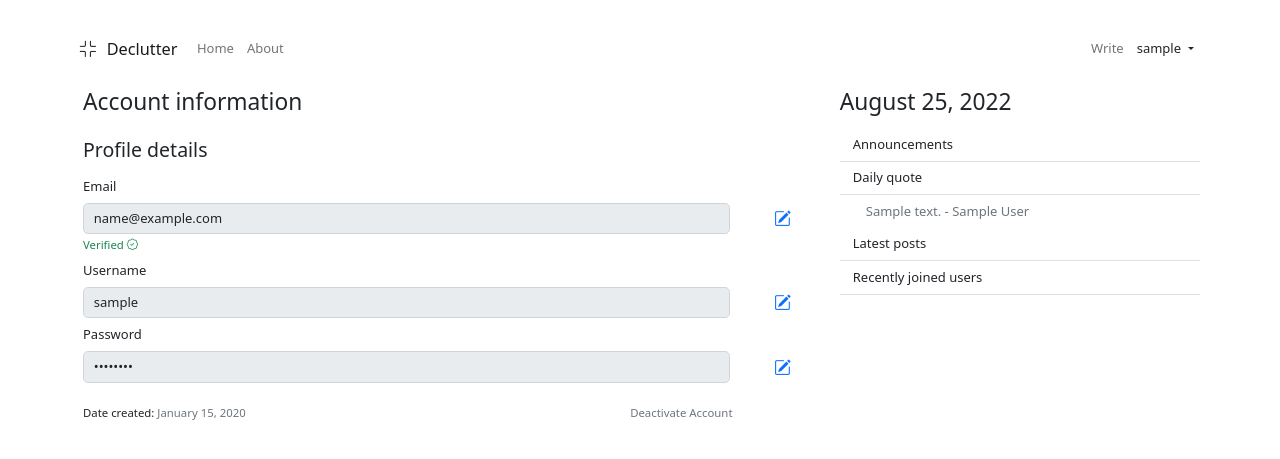
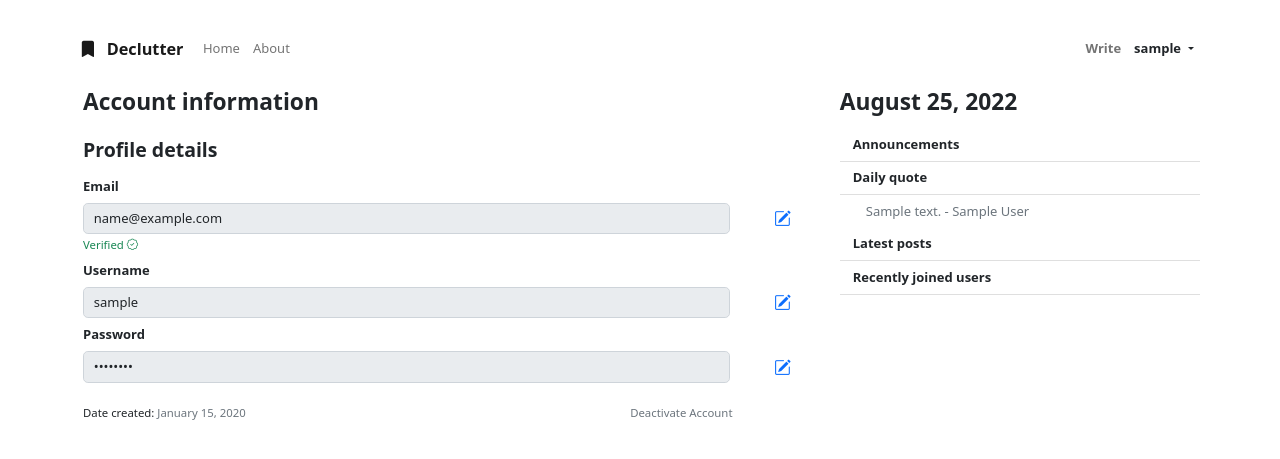
Before and after one commit to hyoaru/declutter, a Flask app: page /account in a window 1280 px wide. Shown: the top 459 px of the page. Run offline with Flask 2, Linux system fonts and the light colour scheme; a user stored in the database is signed in; tables that the repository leaves empty hold one stand-in row (values such as "Sample post"); a database or web service that is not in the repository returns one stand-in record (values such as "Sample title"); data that the repository does not hold is empty; some libraries are stand-ins or nearby versions.

Commit message:
[modify] headers fontweight and other minor aesthetic changes

```diff
--- a/declutter/templates/authentication/forgot_password.html
+++ b/declutter/templates/authentication/forgot_password.html
@@ -2,12 +2,12 @@
 {% block content %}
     <form action="" method="POST">
         {{ form.csrf_token }}
-        <h3 class="mb-4">Forgot password</h3>
+        <h3 class="mb-4 fw-bold">Forgot password</h3>
 
         <div class="form-group mb-4">
 
             <div class="mb-2">
-                <span class="text-muted">I remember my account by: </span>
+                <span class="text-muted form-label fw-semibold">I remember my account by: </span>
             </div>
             <div class="form-group mb-2">
                 {% if form.user_input.errors %}
--- a/declutter/templates/authentication/login.html
+++ b/declutter/templates/authentication/login.html
@@ -2,11 +2,11 @@
 {% block content %}
     <form action="" method="POST">
         {{ form.csrf_token }}
-        <h3 class="mb-4">Log in</h3>
+        <h3 class="mb-4 fw-bold">Log in</h3>
 
         <div class="form-group mb-4">
             <div class="form-group mb-2">
-                {{ form.user_username.label(class="form-label") }}
+                {{ form.user_username.label(class="form-label fw-semibold") }}
 
                 {% if form.user_username.errors %}
                     {{ form.user_username(class="form-control is-invalid", required=False) }}
@@ -21,7 +21,7 @@
             </div>
 
             <div class="form-group mb-2">
-                {{ form.user_password.label(class="form-label") }}
+                {{ form.user_password.label(class="form-label fw-semibold") }}
 
                 {% if form.user_password.errors %}
                     {{ form.user_password(class="form-control is-invalid", required=False) }}
--- a/declutter/templates/authentication/reset_password.html
+++ b/declutter/templates/authentication/reset_password.html
@@ -2,11 +2,11 @@
 {% block content %}
     <form action="" method="POST">
         {{ form.hidden_tag() }}
-        <h3 class="mb-4">Reset Password</h3>
+        <h3 class="mb-4 fw-bold">Reset Password</h3>
 
         <div class="form-group mb-4">
             <div class="form-group mb-2">
-                {{ form.user_password.label(class="form-label") }}
+                {{ form.user_password.label(class="form-label fw-semibold") }}
 
                 {% if form.user_password.errors %}
                     {{ form.user_password(class="form-control is-invalid", required=False) }}
@@ -25,7 +25,7 @@
             </div>
 
             <div class="form-group mb-2">
-                {{ form.user_password_confirm.label(class="form-label") }}
+                {{ form.user_password_confirm.label(class="form-label fw-semibold") }}
 
                 {% if form.user_password_confirm.errors %}
                     {{ form.user_password_confirm(class="form-control is-invalid", required=False) }}
--- a/declutter/templates/base.html
+++ b/declutter/templates/base.html
@@ -26,8 +26,8 @@
     <header>
         <nav class="navbar navbar-expand-md fixed-top pt-4 px-4 bg-white">
             <div class="container pt-3">
-                <a href="/" class="navbar-brand">
-                    <i class="bi bi-fullscreen-exit me-2"></i>
+                <a href="{{ url_for('main.home') }}" class="navbar-brand fw-bold">
+                    <i class="bi bi-bookmark-fill me-2"></i>
                     Declutter
                 </a>
 
@@ -47,11 +47,11 @@
 
                     {% if current_user.is_authenticated %}
                         <ul class="navbar-nav">
-                            <li class="nav-item">
-                                <a href="{{ url_for('posts.post_create') }}" class="nav-link">Write</a>
+                            <li class="nav-item fw-bold">
+                                <a href="{{ url_for('posts.post_create') }}" class="nav-link fw-semibold">Write</a>
                             </li>
                             <div class="nav-item dropdown">
-                                <a href="#" class="nav-link dropdown-toggle text-dark" data-bs-toggle="dropdown" id="navbarDropdownMenuLink">
+                                <a href="#" class="nav-link dropdown-toggle text-dark fw-semibold" data-bs-toggle="dropdown" id="navbarDropdownMenuLink">
                                     {{ current_user.user_username }}
                                 </a>
                                 <ul class="dropdown-menu">
@@ -64,10 +64,10 @@
                     {% else %}
                         <ul class="navbar-nav">
                             <li class="nav-item">
-                                <a href="{{ url_for('authentication.login') }}" class="nav-link">Login</a>
+                                <a href="{{ url_for('authentication.login') }}" class="nav-link fw-semibold">Login</a>
                             </li>
                             <li class="nav-item">
-                                <a href="{{ url_for('authentication.register') }}" class="nav-link">Register</a>
+                                <a href="{{ url_for('authentication.register') }}" class="nav-link fw-semibold">Register</a>
                             </li>
                         </ul>
                     {% endif %}
@@ -96,20 +96,20 @@
             </section>
 
             <aside class="col-md-4 mt-4 mt-md-0">
-                <h3 class="mb-3">{{ datetime_tolocal(datetime_utcnow).strftime("%B %-d, %Y") }}</h3>
+                <h3 class="mb-3 fw-bold">{{ datetime_tolocal(datetime_utcnow).strftime("%B %-d, %Y") }}</h3>
                 <ul class="list-group list-group-flush">
-                    <li class="list-group-item ps-1 ps-md-3">Announcements</li>
-                    <li class="list-group-item ps-1 ps-md-3">Daily quote</li>
+                    <li class="list-group-item ps-1 ps-md-3 fw-semibold">Announcements</li>
+                    <li class="list-group-item ps-1 ps-md-3 fw-semibold">Daily quote</li>
                         <div class="list-group-flush ps-3">
                             <span class="list-group-item text-break text-muted">{{ quote_of_the_day.get('content') }} - {{ quote_of_the_day.get('author') }}</span>
                         </div>
-                    <li class="list-group-item ps-1 ps-md-3">Latest posts</li>
+                    <li class="list-group-item ps-1 ps-md-3 fw-semibold">Latest posts</li>
                         <div class="list-group-flush ps-3">
                             {% for post in posts_recent_10 %}
                                 <a href="{{ url_for('posts.post', post_id = post.post_id) }}" class="list-group-item text-break text-muted">{{ post.post_title }}</a>
                             {% endfor %}
                         </div>
-                    <li class="list-group-item ps-1 ps-md-3">Recently joined users</li>
+                    <li class="list-group-item ps-1 ps-md-3 fw-semibold">Recently joined users</li>
                         <div class="list-group-flush ps-3">
                             {% for user in users_recent_10 %}
                                 <a href="{{ url_for('users_general.user', user_username = user.user_username) }}" class="list-group-item text-break text-muted">{{ user.user_username }}</a>
--- a/declutter/templates/main/about.html
+++ b/declutter/templates/main/about.html
@@ -1,4 +1,4 @@
 {% extends 'base.html' %}
 {% block content %}
-    <h3 class="mb-4">About page</h3>
+    <h3 class="mb-4 fw-bold">About page</h3>
 {% endblock content %}
--- a/declutter/templates/main/home.html
+++ b/declutter/templates/main/home.html
@@ -1,14 +1,14 @@
 {% extends 'base.html' %}
 {% block content %}
-    <h3 class="mb-4">Home</h3>
+    <h3 class="mb-4 fw-bold">Home</h3>
     {% for post in posts.items %}
         <div class="media border-bottom mb-4 pb-4">
             <div class="media-body">
                 {% if post.post_author != current_user %}
-                    <h4> <a href="{{ url_for('posts.post', post_id = post.post_id) }}" class="article-title text-break">{{ post.post_title }}</a></h4>
+                    <h4> <a href="{{ url_for('posts.post', post_id = post.post_id) }}" class="article-title fw-semibold text-break">{{ post.post_title }}</a></h4>
                 {% else %}
                     <div class="d-flex">
-                        <h4 class="me-auto"> <a href="{{ url_for('posts.post', post_id = post.post_id) }}" class="article-title text-break">{{ post.post_title }}</a></h4>
+                        <h4 class="me-auto"> <a href="{{ url_for('posts.post', post_id = post.post_id) }}" class="article-title fw-semibold text-break">{{ post.post_title }}</a></h4>
                         <div class="dropstart">
                             <a href="#" class="btn btn-sm dropdown-toggle" data-bs-toggle="dropdown"></a>
                             <div class="dropdown-menu">
--- a/declutter/templates/posts/post.html
+++ b/declutter/templates/posts/post.html
@@ -3,10 +3,10 @@
     <div class="media">
         <div class="media-body">
             {% if post.post_author != current_user %}
-                <h3 class="article-title text-break">{{ post.post_title }}</h3>
+                <h3 class="article-title fw-bold text-break">{{ post.post_title }}</h3>
             {% else %}
                 <div class="d-flex">
-                    <h3 class="me-auto"> <a href="#" class="article-title text-break">{{ post.post_title }}</a></h3>
+                    <h3 class="me-auto"> <a href="#" class="article-title fw-bold text-break">{{ post.post_title }}</a></h3>
                     <div class="dropstart">
                         <a href="#" class="btn btn-sm dropdown-toggle" data-bs-toggle="dropdown"></a>
                         <div class="dropdown-menu">
--- a/declutter/templates/posts/post_create.html
+++ b/declutter/templates/posts/post_create.html
@@ -1,6 +1,6 @@
 {% extends 'base.html' %}
 {% block content %}
-    <h3 class="mb-4">Write</h3>
+    <h3 class="mb-4 fw-bold">Write</h3>
     <form action="" method="POST">
         {{ form.csrf_token }}
         <fieldset>
--- a/declutter/templates/users/account/account.html
+++ b/declutter/templates/users/account/account.html
@@ -1,12 +1,12 @@
 {% extends 'base.html' %}
 {% block content %}
-    <h3 class="mb-4">Account information</h3>
+    <h3 class="mb-4 fw-bold">Account information</h3>
     <form action="">
         <fieldset disabled>
-            <legend class="mb-3">Profile details</legend>
+            <legend class="mb-3 fw-semibold">Profile details</legend>
 
             <div class="mb-2">
-                <label for="disabledTextEmail" class="form-label">Email</label>
+                <label for="disabledTextEmail" class="form-label fw-semibold">Email</label>
                 <div class="row">
                     <div class="col-11">
                         <input type="text" class="form-control" value="{{ current_user.user_email }}">
@@ -24,7 +24,7 @@
             </div>
 
             <div class="mb-2">
-                <label for="disabledTextEmail" class="form-label">Username</label>
+                <label for="disabledTextEmail" class="form-label fw-semibold">Username</label>
                 <div class="row">
                     <div class="col-11">
                         <input type="text" class="form-control" value="{{ current_user.user_username }}">
@@ -36,7 +36,7 @@
             </div>
 
             <div class="mb-2">
-                <label for="disabledTextEmail" class="form-label">Password</label>
+                <label for="disabledTextEmail" class="form-label fw-semibold">Password</label>
                 <div class="row">
                     <div class="col-11">
                         <input type="password" class="form-control" value="password">
@@ -52,7 +52,7 @@
                     <small>Date created: <span class="text-muted">{{ datetime_tolocal(current_user.user_date_created_utc).strftime("%B %-d, %Y") }}</span> </small>
                 </div>
                 <div class="justify-content-end me-5 pe-xl-4">
-                    <small><a href="{{ url_for('users_account.deactivate_account') }}" class="text-secondary" style="text-decoration: None;">Deactivate Account</a></small>
+                    <small><a href="{{ url_for('users_account.deactivate_account') }}" class="text-secondary text-decoration-none">Deactivate Account</a></small>
                 </div>
             </div>
         </fieldset>
--- a/declutter/templates/users/account/deactivate_account.html
+++ b/declutter/templates/users/account/deactivate_account.html
@@ -1,11 +1,11 @@
 {% extends 'base.html' %}
 {% block content %}
-    <h3 class="mb-4">Deactivate Account</h3>
+    <h3 class="mb-4 fw-bold">Deactivate Account</h3>
     <form action="" method="POST">
         {{ form.hidden_tag() }}
         <fieldset>
             <div class="form-group mb-2">
-                <label for="" class="form-label">Please enter <span class="text-muted">`{{ form.get_deactivate_confirmation() }}`</span> to confirm</label>
+                <label for="" class="form-label fw-semibold">Please enter <span class="text-muted">`{{ form.get_deactivate_confirmation() }}`</span> to confirm</label>
                 {% if form.deactivate_confirmation.errors %}
                     {{ form.deactivate_confirmation(class="form-control is-invalid", placeholder="Enter deactivation confirmation", required=False) }}
                     <div class="invalid-feedback">
@@ -20,7 +20,7 @@
                 {% endif %}
             </div>
             <div class="form-group mb-4">
-                {{ form.user_password_confirm.label(class="form-label") }}
+                {{ form.user_password_confirm.label(class="form-label fw-semibold") }}
                 {{ form.user_password_confirm(class="form-control", required=False, placeholder="Enter your password") }}
             </div>
             <div class="form-group">
--- a/declutter/templates/users/account/update_username.html
+++ b/declutter/templates/users/account/update_username.html
@@ -1,15 +1,15 @@
 {% extends 'base.html' %}
 {% block content %}
-    <h3 class="mb-4">Update username</h3>
+    <h3 class="mb-4 fw-bold">Update username</h3>
     <form action="" method="POST">
         {{ form.csrf_token }}
         <fieldset disabled class="mb-2">
-            <label class="form-label">Current username</label>
+            <label class="form-label fw-semibold">Current username</label>
             <input type="text" class="form-control" value="{{ current_user.user_username }}">
         </fieldset>
         <fieldset class="form-group">
             <div class="form-group mb-4">
-                {{ form.user_username.label(class="form-label") }}
+                {{ form.user_username.label(class="form-label fw-semibold") }}
 
                 {% if form.user_username.errors %}
                     {{ form.user_username(class="form-control is-invalid", required=False) }}
--- a/declutter/templates/users/general/profile.html
+++ b/declutter/templates/users/general/profile.html
@@ -1,7 +1,7 @@
 {% extends 'base.html' %}
 {% block content %}
     <div class="mb-4">
-        <h3 class="mb-0 text-break">{{ current_user.user_username }} </h3>
+        <h3 class="mb-0 text-break fw-bold">{{ current_user.user_username }} </h3>
         <!-- <small class="text-muted">{{ post_count }} posts</small> -->
         <small class="text-muted">Date joined: {{ datetime_tolocal(current_user.user_date_created_utc).strftime("%B %-d, %Y") }}</small>
     </div>
@@ -10,7 +10,7 @@
             <div class="media-body">
 
                 <div class="d-flex">
-                    <h4 class="me-auto"> <a href="{{ url_for('posts.post', post_id = post.post_id) }}" class="article-title text-break">{{ post.post_title }}</a></h4>
+                    <h4 class="me-auto"> <a href="{{ url_for('posts.post', post_id = post.post_id) }}" class="article-title fw-semibold text-break">{{ post.post_title }}</a></h4>
                     <div class="dropstart">
                         <a href="#" class="btn btn-sm dropdown-toggle" data-bs-toggle="dropdown"></a>
                         <div class="dropdown-menu">
--- a/declutter/templates/users/general/user.html
+++ b/declutter/templates/users/general/user.html
@@ -1,13 +1,13 @@
 {% extends 'base.html' %}
 {% block content %}
     <div class="mb-4">
-        <h3 class="mb-0 text-break">{{ user.user_username }} </h3>
+        <h3 class="mb-0 text-break fw-bold">{{ user.user_username }} </h3>
         <small class="text-muted">Date joined: {{ datetime_tolocal(user.user_date_created_utc).strftime("%B %-d, %Y") }}</small>
     </div>
     {% for post in posts.items %}
         <div class="media border-bottom mb-4 pb-4">
             <div class="media-body">
-                <h4> <a href="{{ url_for('posts.post', post_id = post.post_id) }}" class="article-title text-break">{{ post.post_title }}</a></h4>
+                <h4> <a href="{{ url_for('posts.post', post_id = post.post_id) }}" class="article-title fw-semibold text-break">{{ post.post_title }}</a></h4>
                 <p class="mb-2 article-content text-break">{{ post.post_content }}</p>
                 <small class="text-muted" style="font-size: 0.8em;"> By <a href="#" class="article-author text-break">{{ post.post_author.user_username }}</a> on {{ datetime_tolocal(post.post_date_created_utc).strftime("%B %-d, %Y") }}</small>
             </div>
```
Also changed, not shown: declutter/templates/authentication/register.html (+5 -5 lines), declutter/templates/users/account/update_email.html (+4 -4 lines), declutter/templates/users/account/update_password.html (+4 -4 lines).
